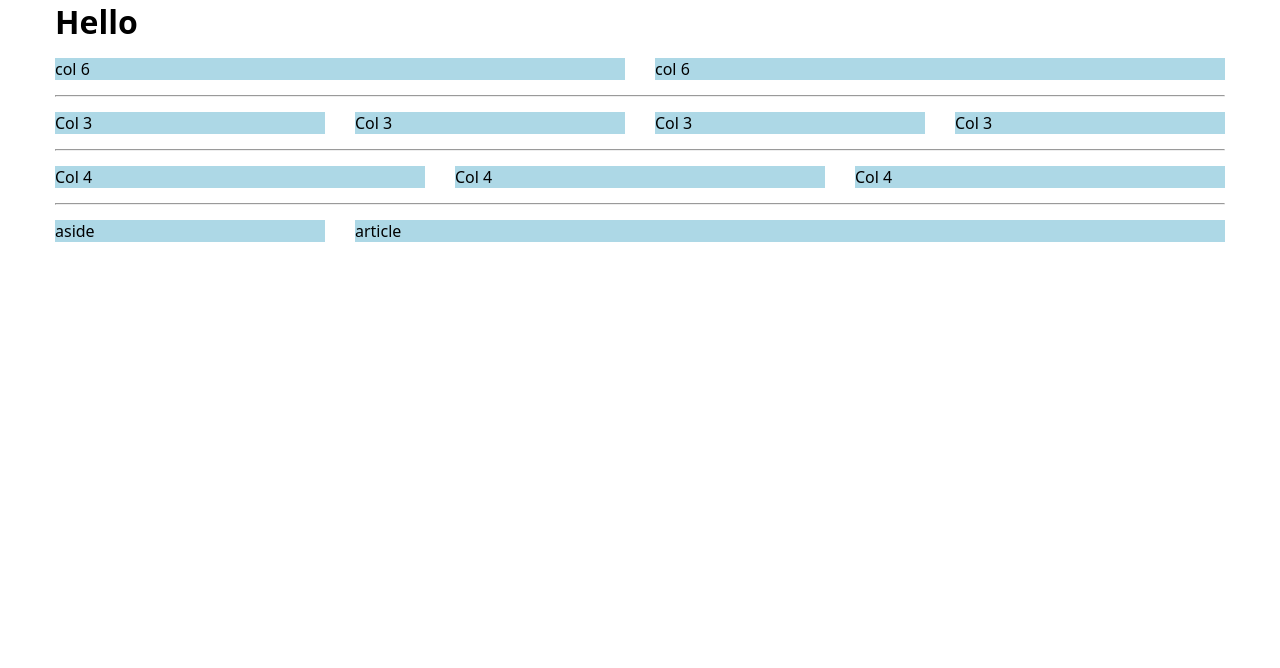
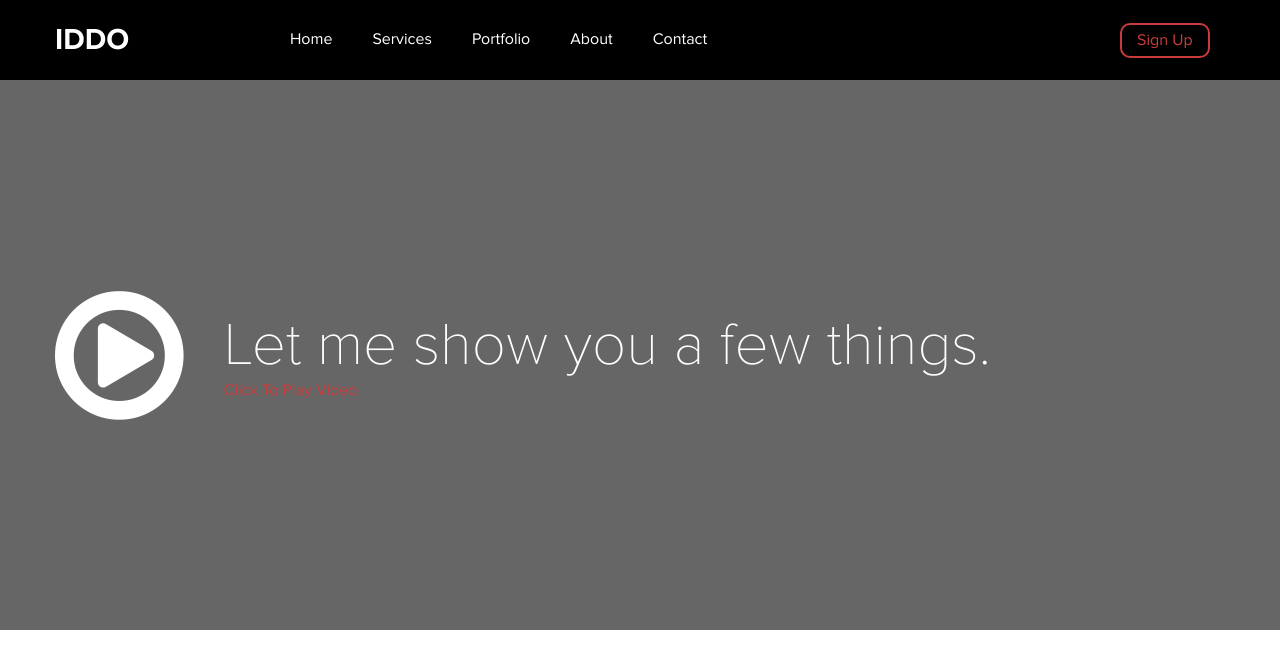
Before and after one commit to avimalhotra/psd-Feb-24, a plain HTML site: page index.html in a window 1280 px wide. Drawn offline with Linux system fonts and the light colour scheme.

Commit message:
header and banner

```diff
--- a/css/style.css
+++ b/css/style.css
@@ -6,12 +6,32 @@ ul{ list-style: none; padding: 0;}
 img{ vertical-align: bottom;}
 
 
+@font-face {
+    font-family: proxima;
+    src: url(../fonts/proximanova-bold.woff2);
+    font-weight: 700;
+}
+@font-face {
+    font-family: proxima;
+    src: url(../fonts/proximanova-regular.woff2);
+    font-weight: 400;
+}
+@font-face {
+    font-family: proxima;
+    src: url(../fonts/Proxima-Nova-Thin.woff2);
+    font-weight: 100;
+}
 
-html{ font-size: 15px;}
+
+html{
+    font-size: 15px;
+    --red:#ca3c3c;
+    --ff:proxima, sans-serif
+}
 
 body{
     font-size: 16px;
-    font-family: system-ui, -apple-system, BlinkMacSystemFont, 'Segoe UI', Roboto, Oxygen, Ubuntu, Cantarell, 'Open Sans', 'Helvetica Neue', sans-serif;
+    font-family: var(--ff);
 }
 
 /* 12 Grids */
@@ -35,10 +55,28 @@ body{
 .col-10{ flex-basis:83.33%; max-width: 83.33%;}
 .col-11{ flex-basis:91.66%; max-width: 91.66%;}
 .col-12{ flex-basis:100%; max-width: 100%;}
+.flex{ display: flex; }
+.justify-space-bet{ justify-content: space-between;}
+.align-center{ align-items: center;}
 
 
 /* custom css */
-.bg{ background: lightblue; margin: 1rem 0; }
+header{ background: #000; color: #fff;}
+h1{ font-size: 30px;  }
+header a{ color: inherit; display: block; line-height: 80px;}
+.btn{ width: 90px; height: 35px; border: 2px solid; color: var(--red); background: none; border-radius: 10px; font: 16px var(--ff); }
+nav li{ margin: 0 5px;}
+nav a{ padding: 0 15px; }
+#menu{ display: none;}
+label[for="menu"]{ cursor: pointer; display: none; text-align: center; line-height: 31px; position: absolute; right: 1rem; top: 20px; }
+label[for="menu"] span{ display: block; height: 2px; width: 70px; background: var(--red); margin: 6px auto;}
+
+
+.banner{ background: #666; color: #fff; padding: 200px 0;}
+.banner button{ background: none; border: none; font-size: 10rem; color: #fff; margin-right: 40px;}
+.banner p{ font-size: 4rem; font-weight: 100; }
+.banner a{  color: var(--red);}
+
 
 
 
@@ -60,6 +98,7 @@ body{
     .col-t-10{ flex-basis:83.33%; max-width: 83.33%;}
     .col-t-11{ flex-basis:91.66%; max-width: 91.66%;}
     .col-t-12{ flex-basis:100%; max-width: 100%;}
+    .banner p{ font-size: 3rem; }
 }
 @media screen and (max-width:767px){
     html{ font-size: 12px;}
@@ -75,6 +114,13 @@ body{
     .col-m-10{ flex-basis:83.33%; max-width: 83.33%;}
     .col-m-11{ flex-basis:91.66%; max-width: 91.66%;}
     .col-m-12{ flex-basis:100%; max-width: 100%;}
+    label[for="menu"]{ display: inline-block;}
+    .collapse{ opacity: 0; visibility: hidden; transition: .4s; position: absolute; left: 0; right: 0; top: 80px; background: #000; padding: 1rem; }
+    #menu:checked + .collapse{ opacity: 1; visibility: visible;}
+    .collapse ul{ flex-flow: column wrap; }
+    nav{ width: 100%;}
+    .collapse .flex{ flex-flow: column wrap; text-align: right; }
+    .collapse a{ line-height: 40px;}
 }
 @media screen and (max-width:460px){
     .col-p-1{ flex-basis:8.33%; max-width: 8.33%;}
@@ -89,7 +135,11 @@ body{
     .col-p-10{ flex-basis:83.33%; max-width: 83.33%;}
     .col-p-11{ flex-basis:91.66%; max-width: 91.66%;}
     .col-p-12{ flex-basis:100%; max-width: 100%;}
+    .banner .flex{ flex-flow: column wrap;}
+    .banner button{ margin-bottom: 2rem;}
 }
 @media screen and (max-width:359x){
 
+
+
 }
--- a/index.html
+++ b/index.html
@@ -3,34 +3,48 @@
 <head>
     <meta charset="UTF-8">
     <meta name="viewport" content="width=device-width, initial-scale=1.0">
-    <title>Document</title>
+    <title>IDDO</title>
     <link rel="stylesheet" href="css/style.css">
+    <link rel="stylesheet" href="https://cdnjs.cloudflare.com/ajax/libs/font-awesome/4.7.0/css/font-awesome.min.css" integrity="sha512-SfTiTlX6kk+qitfevl/7LibUOeJWlt9rbyDn92a1DqWOw9vWG2MFoays0sgObmWazO5BQPiFucnnEAjpAB+/Sw==" crossorigin="anonymous" referrerpolicy="no-referrer">
 </head>
 <body>
+<header>
     <div class="container">
-        <h1>Hello</h1>
         <div class="row">
-            <div class="col-6 col-p-12"><div class="bg">col 6</div></div>
-            <div class="col-6 col-p-12"><div class="bg">col 6</div></div>
+            <div class="col-2 col-m-6">
+                <h1><a href="">IDDO</a></h1>
+            </div>
+            <div class="col-10 col-m-6">
+                <label for="menu" class="btn"><span></span><span></span><span></span></label>
+                <input type="checkbox" id="menu">
+                <div class="collapse">
+                    <div class="flex justify-space-bet align-center">
+                        <nav>
+                            <ul class="flex">
+                                <li><a href="">Home</a></li>
+                                <li><a href="">Services</a></li>
+                                <li><a href="">Portfolio</a></li>
+                                <li><a href="">About</a></li>
+                                <li><a href="">Contact</a></li>
+                            </ul>
+                        </nav>
+                        <button class="btn">Sign Up</button>
+                    </div>
+                </div>
+            </div>
         </div>
-        <hr>
-        <div class="row">
-            <div class="col-3 col-t-6 col-p-12"><p class="bg">Col 3</p></div>
-            <div class="col-3 col-t-6 col-p-12"><p class="bg">Col 3</p></div>
-            <div class="col-3 col-t-6 col-p-12"><p class="bg">Col 3</p></div>
-            <div class="col-3 col-t-6 col-p-12"><p class="bg">Col 3</p></div>
+    </div>
+</header>
+<div class="banner" role="banner">
+    <div class="container">
+        <div class="flex align-center">
+            <div><button class="fa fa-play-circle-o"></button></div>
+            <div>
+                <p>Let me show you a few things.</p>
+                <a href="">Click To Play Video</a>
+            </div>
         </div>
-        <hr>
-        <div class="row">
-            <div class="col-4 col-m-12"><div class="bg">Col 4</div></div>
-            <div class="col-4 col-m-12"><div class="bg">Col 4</div></div>
-            <div class="col-4 col-m-12"><div class="bg">Col 4</div></div>
-        </div>
-        <hr>
-        <main class="row">
-            <aside class="col-3 col-p-12"><div class="bg">aside</div></aside>
-            <article class="col-9 col-p-12"><div class="bg">article</div> </article>
-        </main>
     </div>
+</div>
 </body>
 </html>
```
Also changed, not shown: fonts/Proxima-Nova-Thin.woff2 (added), fonts/proximanova-bold.woff2 (added), fonts/proximanova-light.woff2 (added), fonts/proximanova-regular.woff2 (added).
